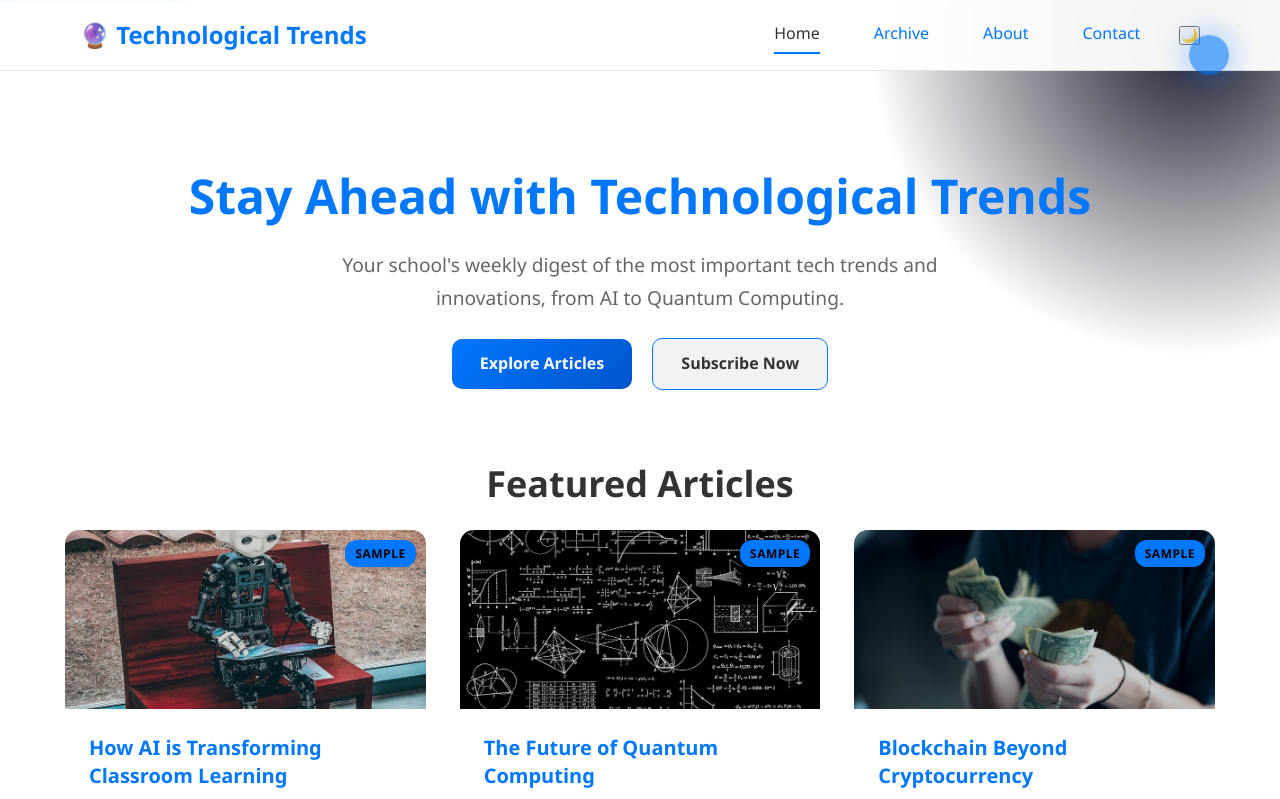
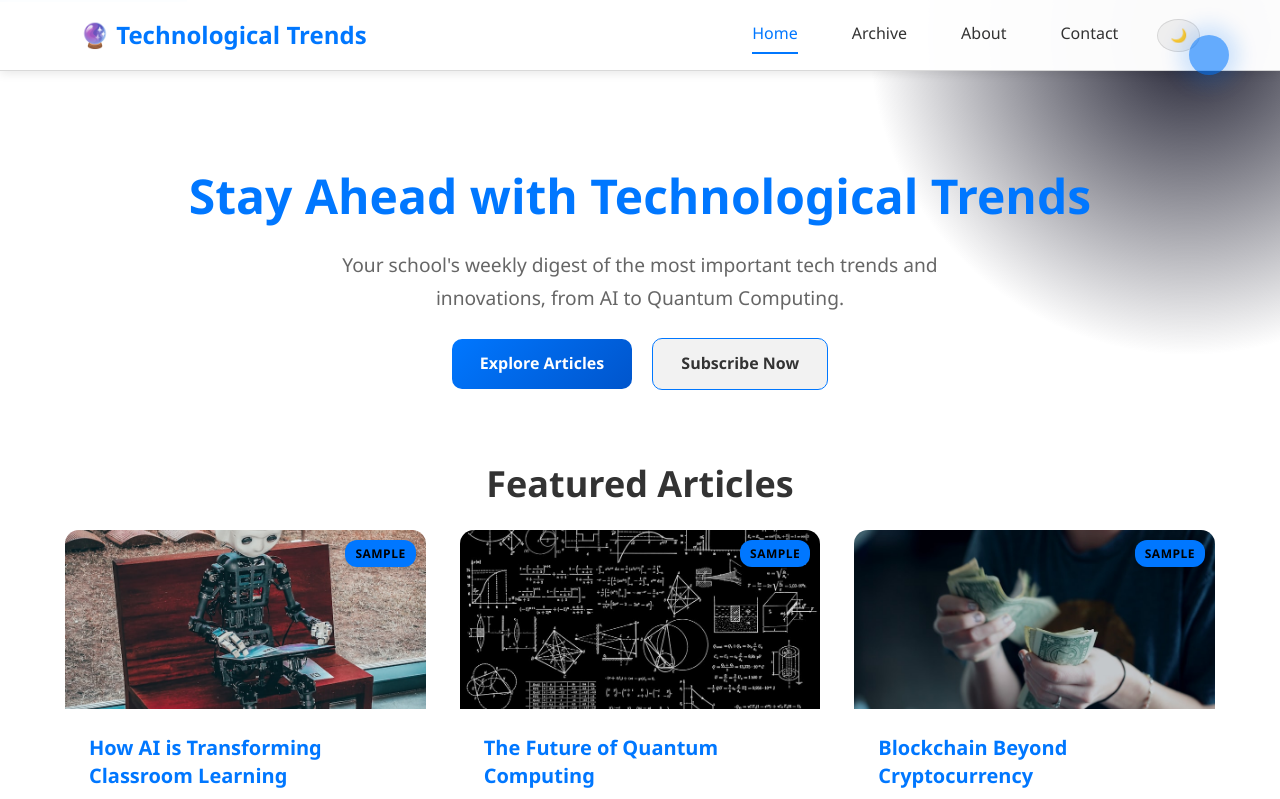
Before and after one commit to ThatGuyWhoAsked/technological-trends, a website: page index.html in a window 1280 px wide. Both pictures are taken after a click on the button "☀️". Shown: the top 799 px of the page. Drawn offline with Linux system fonts and the light colour scheme.

Commit message:
more light mode inconsistanciess

```diff
--- a/style.css
+++ b/style.css
@@ -160,8 +160,9 @@ a:hover, a:focus-visible {
 
 /* Light mode header background */
 .light-mode .site-header {
-    background: rgba(255, 255, 255, 0.95);
-    border-bottom: 1px solid rgba(0, 0, 0, 0.1);
+    background: rgba(255, 255, 255, 0.98);
+    border-bottom: 1px solid rgba(0, 0, 0, 0.15);
+    box-shadow: 0 2px 10px rgba(0, 0, 0, 0.1);
 }
 
 .site-header .container {
@@ -191,6 +192,18 @@ a:hover, a:focus-visible {
     text-decoration: none;
 }
 
+/* Light mode admin link styling */
+.light-mode .admin-link {
+    background: rgba(0, 119, 255, 0.1);
+    color: var(--primary-color);
+    border: 1px solid rgba(0, 119, 255, 0.2);
+}
+
+.light-mode .admin-link:hover {
+    background: rgba(0, 119, 255, 0.2);
+    color: var(--primary-color);
+}
+
 .logo {
     font-size: 1.5rem;
     font-weight: bold;
@@ -207,6 +220,35 @@ a:hover, a:focus-visible {
 .main-nav a:hover {
     color: var(--text-color);
     border-bottom-color: var(--primary-color);
+}
+
+/* Light mode header text styling */
+.light-mode .logo {
+    color: var(--primary-color);
+}
+
+.light-mode .main-nav a {
+    color: var(--text-color);
+}
+
+.light-mode .main-nav a.active,
+.light-mode .main-nav a:hover {
+    color: var(--primary-color);
+    border-bottom-color: var(--primary-color);
+}
+
+.light-mode #theme-toggle {
+    color: var(--text-color);
+    background: rgba(0, 0, 0, 0.05);
+    border: 1px solid rgba(0, 0, 0, 0.1);
+    border-radius: 50%;
+    padding: 8px 12px;
+    transition: all 0.2s ease;
+}
+
+.light-mode #theme-toggle:hover {
+    background: rgba(0, 0, 0, 0.1);
+    color: var(--primary-color);
 }
 
 /* --- Glass Container --- */
```
